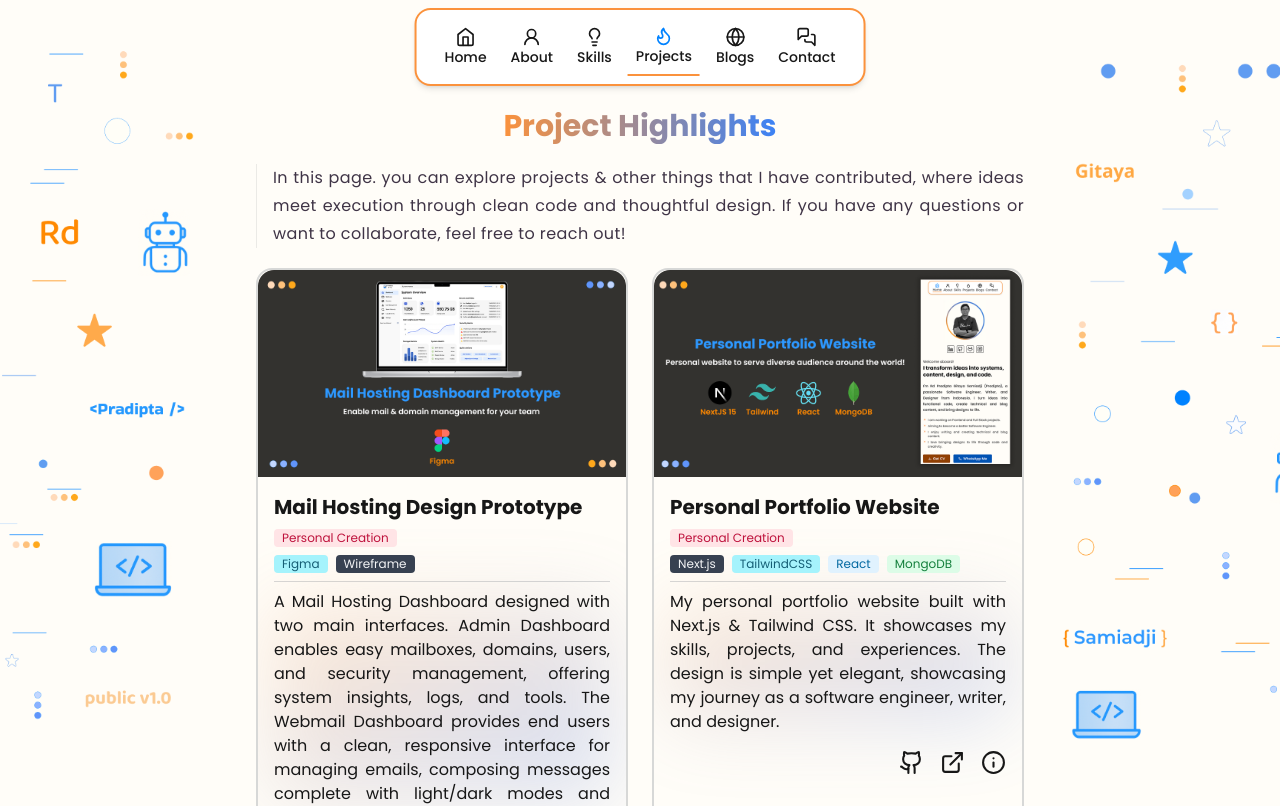
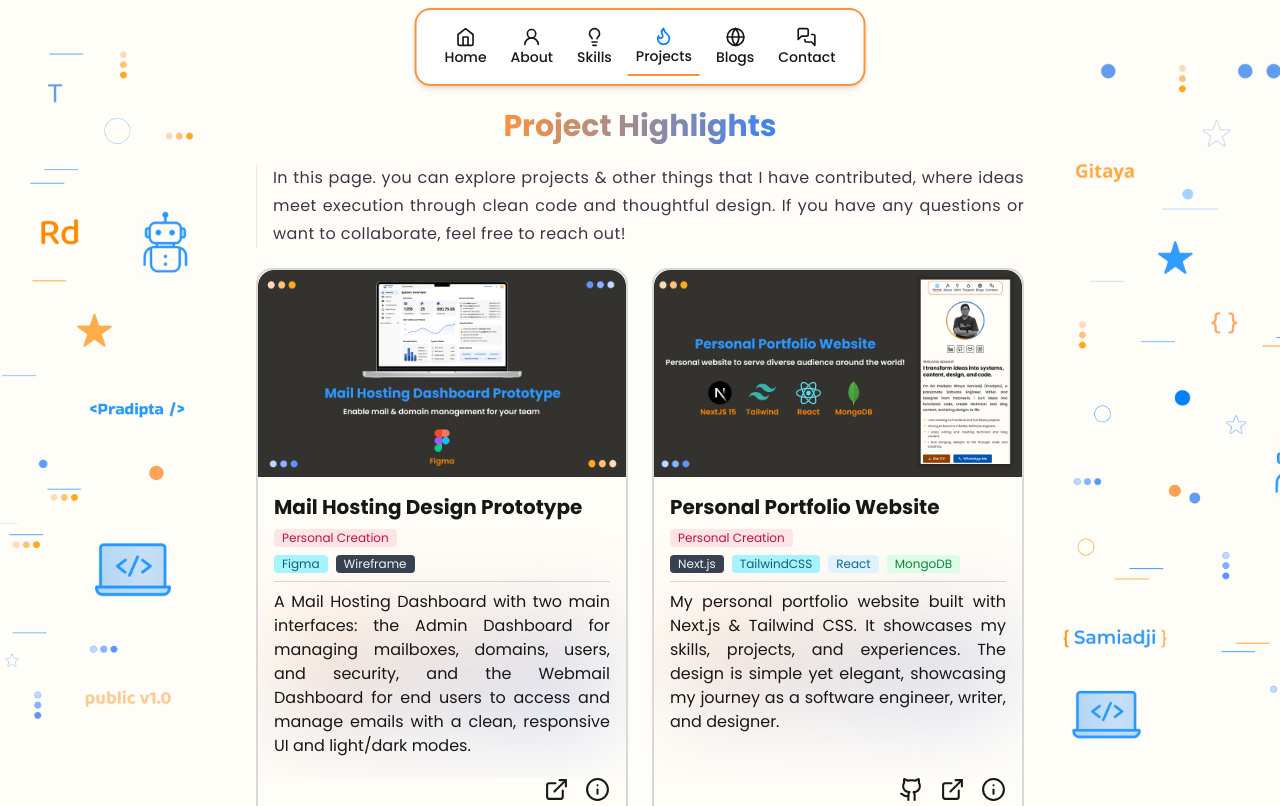
Before and after one commit to Diptags/pradipta-personal-page, a Next.js app: page /projects in a window 1280 px wide. Shown: the top 806 px of the page. Built offline with nearby package versions, Linux system fonts and the light colour scheme.

Commit message:
Update style and description

```diff
--- a/components/ui/ProjectCard.jsx
+++ b/components/ui/ProjectCard.jsx
@@ -69,7 +69,7 @@ const ProjectActions = ({ project, toggleModal }) => (
 );
 
 const ProjectInfo = ({ project }) => (
-  <div className="p-4 relative">
+  <div className="p-4 relative h-[300px] overflow-hidden">
     <div className="mb-2 border-b-[.7px] border-gray-700/20">
       <p className="text-xl font-poppins-bold">{project?.name}</p>
 
@@ -104,7 +104,7 @@ export const ProjectCard = ({ project }) => {
   };
 
   return (
-    <li className="group project_card">
+    <li className="project_card">
       {/* Project Cover */}
       <div onClick={toggleModal}>
         <div className="overflow-hidden">
--- a/constants/page-data/projects.js
+++ b/constants/page-data/projects.js
@@ -19,7 +19,7 @@ export const projectPageData = {
       },
       name: "Mail Hosting Design Prototype",
       type: "Personal Creation", // TODO: Make this into enum
-      desc: "A Mail Hosting Dashboard designed with two main interfaces. Admin Dashboard enables easy mailboxes, domains, users, and security management, offering system insights, logs, and tools. The Webmail Dashboard provides end users with a clean, responsive interface for managing emails, composing messages complete with light/dark modes and intuitive navigation.",
+      desc: "A Mail Hosting Dashboard with two main interfaces: the Admin Dashboard for managing mailboxes, domains, users, and security, and the Webmail Dashboard for end users to access and manage emails with a clean, responsive UI and light/dark modes.",
       technologies: [
         {
           name: "Figma",
```
